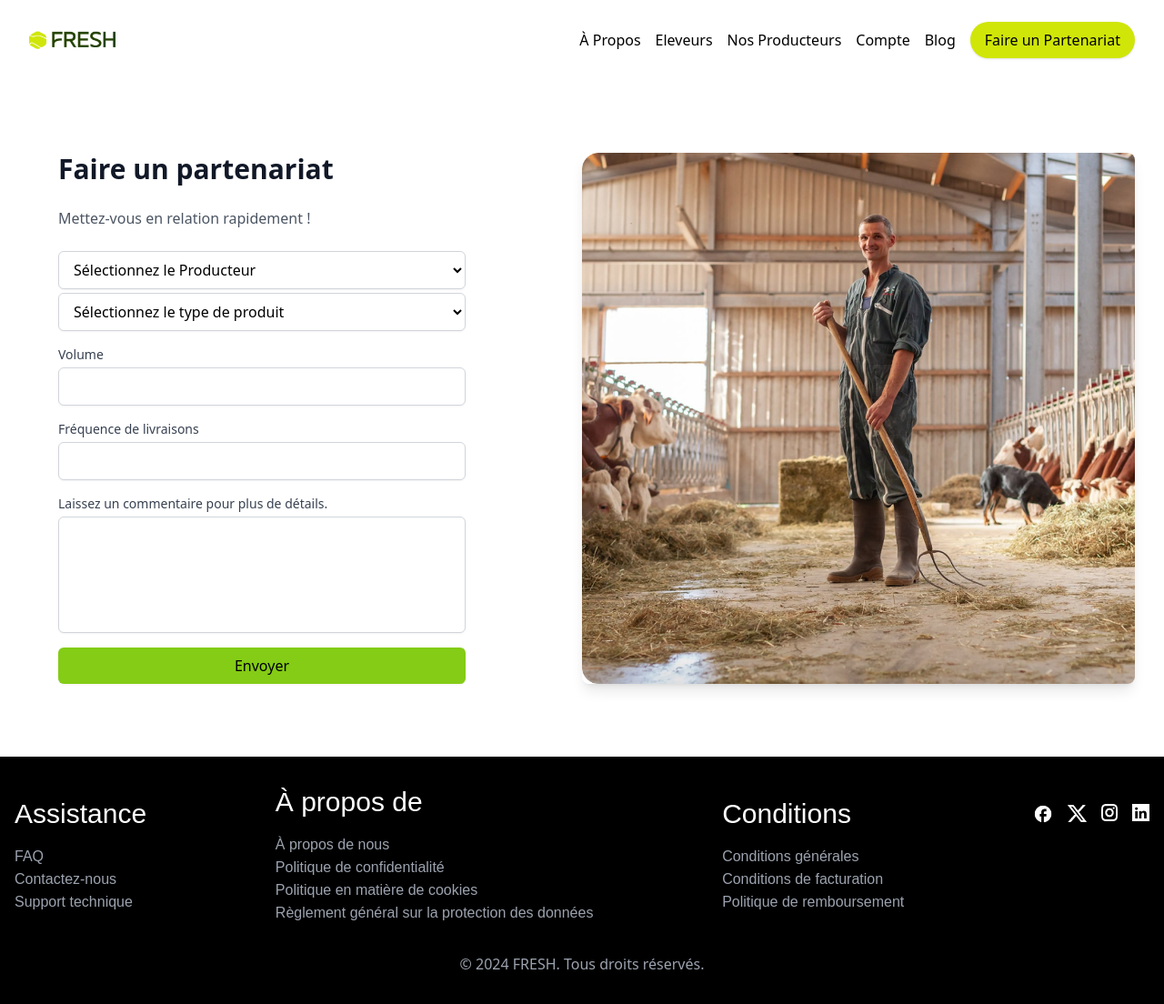
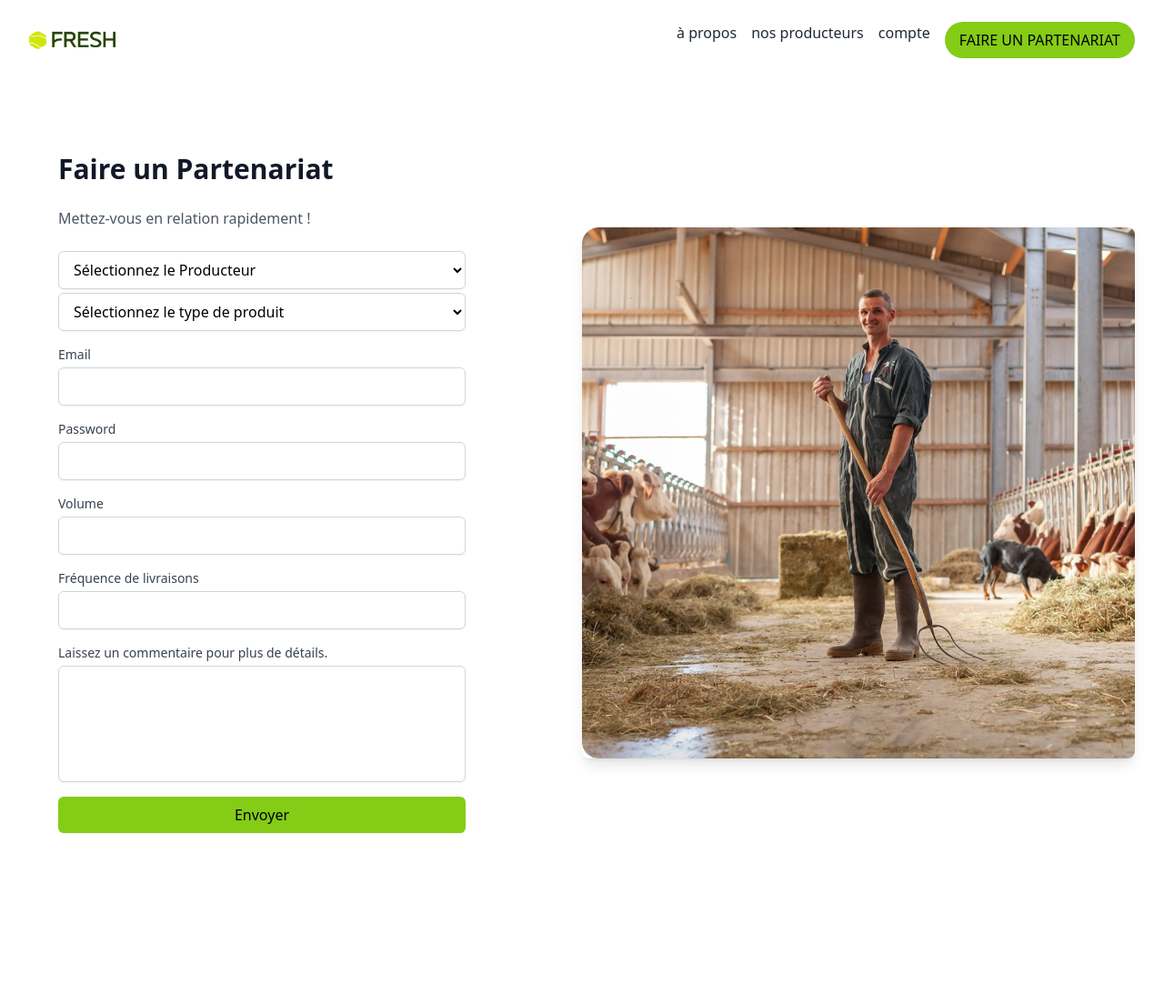
Before and after one commit to samib93/COm, a React (Create React App) app: page /partanariat in a window 1280 px wide. Shown: the whole page at 91% size. After the commit the page ends 996 px from the top, so only its background shows below. Built offline with nearby package versions, Linux system fonts and the light colour scheme.

Commit message:
last version

```diff
--- a/src/Component/Page/Partanariat/Partanariat.js
+++ b/src/Component/Page/Partanariat/Partanariat.js
@@ -7,14 +7,12 @@ import { createUserWithEmailAndPassword } from 'firebase/auth';
 import { doc, setDoc } from 'firebase/firestore';
 import ImgSignup from '../../../assets/img/partanariat.png'
 import Logo from '../../../assets/img/logohead.png'
-import facebook from "../../../assets/img/logo_facebook.png";
-import Instagram from '../../../assets/img/logo_instagram.png';
-import linkedin from '../../../assets/img/logo_likendin.png';
-import Twitter from '../../../assets/img/logo_Twitter.png';
 
 const Partanariat = () => {
   const [producteur, setProducteur] = useState('');
   const [type_produit, setType_produit] = useState('');
+  const [email, setEmail] = useState('');
+  const [password, setPassword] = useState('');
   const [volume, setVolume] = useState('');
   const [frequence_livraison, setFrequence_livraison] = useState('');
   const [commentaire, setCommentaire] = useState('');
@@ -30,17 +28,19 @@ const Partanariat = () => {
     e.preventDefault();
 
     try {
-      const userCredential = await createUserWithEmailAndPassword(auth,);
+      const userCredential = await createUserWithEmailAndPassword(auth, email, password);
       const user = userCredential.user;
 
       await setDoc(doc(db, 'users', user.uid), {
         producteur,
         type_produit,
+        email,
+        password,
         volume,
         frequence_livraison,
         commentaire,
       });
-      alert("inscription réussi avec succès !!!")
+      alert("votre demande de partenariat à bien été enregistrer !!!")
 
       navigate('/'); // Redirigez vers la page d'accueil ou la page de connexion après l'inscription
     } catch (error) {
@@ -57,35 +57,24 @@ const Partanariat = () => {
           <img src={Logo} alt="Fresh Logo" className="h-5" />
           </a>
         </div>
-        <div className="hidden md:flex space-x-4 flex justify-between items-center">
-          <a href='/'>
-          </a>
-          <nav className="flex space-x-4">
-            <a href="#about-us" className="text-black hover:text-lime-500 transition">À Propos</a>
-            <a href="/products" className="text-black hover:text-lime-500 transition font-Raleway">Eleveurs</a>
-            <a href="/nos-producteurs" className="text-black hover:text-lime-500 transition">Nos Producteurs</a>
-            <a href="/compte" className="text-black hover:text-lime-500 transition">Compte</a>
-            <a href="/blog" className="text-black hover:text-lime-500 transition">Blog</a>
-          </nav>
-          <a href="/partanariat" className="bg-[#D0E608] text-black px-4 py-2 rounded-full shadow hover:bg-lime-500 transition">Faire un Partenariat</a>
-        </div>
+        <nav className="hidden md:flex space-x-4">
+          <a href="#a-propos" className="text-gray-800 hover:text-green-600">à propos</a>
+          <a href="#nos-producteurs" className="text-gray-800 hover:text-green-600">nos producteurs</a>
+          <a href="/login" className="text-gray-800 hover:text-green-600">compte</a>
+          <a href="/partanariat" className="bg-lime-500 text-black px-4 py-2 rounded-full hover:bg-lime-600">FAIRE UN PARTENARIAT</a>
+        </nav>
         <div className="md:hidden">
             <button onClick={toggleMenu} className="text-gray-800 hover:text-gray-600 focus:outline-none">
               <FontAwesomeIcon icon={isOpen ? faTimes : faBars} size="lg" />
             </button>
         </div>
         {isOpen && (
-        <div className="md:hidden h-full bg-[#020F14]">
-        <nav className="grid grid-rows-4">
-        <a href="#about-us" className="px-4 text-white hover:text-lime-500 transition">À Propos</a>
-        <a href="/products" className="px-4 text-white hover:text-lime-500 transition font-Raleway">Eleveurs</a>
-        <a href="/nos-producteurs" className="px-4 text-white hover:text-lime-500 transition font-Raleway">Nos producteurs</a>
-        <a href="#contact" className="px-4 text-white hover:text-lime-500 transition">Contact</a>
-        <a href="/blog" className="px-4 text-white hover:text-lime-500 transition">Blog</a>
-          <a href="/login" className="px-4 text-white hover:text-lime-500 transition">Compte</a>
-          <a href="/partanariat" className="bg-[#D0E608] text-black px-4 py-2 rounded-full w-64 shadow hover:bg-lime-500 transition">Faire un Partenariat</a>
+        <nav className="md:hidden h-full bg-white grid grid-rows-4">
+          <a href="#a-propos" className="text-gray-800 hover:text-green-600">à propos</a>
+          <a href="#nos-producteurs" className="text-gray-800 hover:text-green-600">nos producteurs</a>
+          <a href="/login" className="text-gray-800 hover:text-green-600">compte</a>
+          <a href="/partanariat" className="bg-lime-500 text-black px-4 py-2 rounded-full hover:bg-lime-600">FAIRE UN PARTENARIAT</a>
         </nav>
-      </div>
            )}
       </header>
 
@@ -93,7 +82,7 @@ const Partanariat = () => {
       <div className="flex flex-col md:flex-row items-center justify-between py-12 px-8 bg-white">
         {/* Form */}
         <div className="w-full md:w-1/2 max-w-lg bg-white p-8 rounded-lg">
-          <h2 className="text-3xl font-bold mb-6 text-gray-900">Faire un partenariat</h2>
+          <h2 className="text-3xl font-bold mb-6 text-gray-900">Faire un Partenariat</h2>
           <p className="mb-6 text-gray-600">Mettez-vous en relation rapidement !</p>
           <form onSubmit={handleSubmit} className="space-y-4">
             <div>
@@ -121,6 +110,26 @@ const Partanariat = () => {
                 <option value="Maraichers">Legumes</option>
                 <option value="Fromagers">Fruits</option>
               </select>
+            </div>
+            <div>
+              <label htmlFor="email" className="block text-sm font-medium text-gray-700">Email</label>
+              <input
+                id="email"
+                type="email"
+                value={email}
+                onChange={(e) => setEmail(e.target.value)}
+                className="mt-1 block w-full py-2 px-3 border border-gray-300 rounded-md shadow-sm focus:outline-none focus:ring-green-500 focus:border-green-500"
+              />
+            </div>
+            <div>
+              <label htmlFor="email" className="block text-sm font-medium text-gray-700">Password</label>
+              <input
+                id="password"
+                type="password"
+                value={password}
+                onChange={(e) => setPassword(e.target.value)}
+                className="mt-1 block w-full py-2 px-3 border border-gray-300 rounded-md shadow-sm focus:outline-none focus:ring-green-500 focus:border-green-500"
+              />
             </div>
             <div>
               <label htmlFor="volume" className="block text-sm font-medium text-gray-700">Volume</label>
@@ -161,54 +170,6 @@ const Partanariat = () => {
           <img src={ImgSignup} alt="Plantation" className="object-cover rounded-lg shadow-lg" />
         </div>
       </div>
-      <footer className="bg-black text-white py-8">
-        <div className="container mx-auto px-4">
-          <div className="flex flex-col md:flex-row justify-between items-start md:items-center">
-            <div className="mb-6 md:mb-0">
-              <h2 className="font-florensa text-3xl font-normal mb-4">Assistance</h2>
-              <ul>
-                <li><a href="#" className="font-raleway text-gray-400 hover:text-white">FAQ</a></li>
-                <li><a href="#" className="font-raleway text-gray-400 hover:text-white">Contactez-nous</a></li>
-                <li><a href="#" className="font-raleway text-gray-400 hover:text-white">Support technique</a></li>
-              </ul>
-            </div>
-            <div className="mb-6 md:mb-0">
-              <h2 className="font-florensa text-3xl font-normal mb-4">À propos de</h2>
-              <ul>
-                <li><a href="#" className="font-raleway text-gray-400 hover:text-white">À propos de nous</a></li>
-                <li><a href="#" className="font-raleway text-gray-400 hover:text-white">Politique de confidentialité</a></li>
-                <li><a href="#" className="font-raleway text-gray-400 hover:text-white">Politique en matière de cookies</a></li>
-                <li><a href="#" className="font-raleway text-gray-400 hover:text-white">Règlement général sur la protection des données</a></li>
-              </ul>
-            </div>
-            <div className="mb-6 md:mb-0">
-              <h2 className="font-florensa text-3xl font-normal mb-4">Conditions</h2>
-              <ul>
-                <li><a href="#" className="font-raleway text-gray-400 hover:text-white">Conditions générales</a></li>
-                <li><a href="#" className="font-raleway text-gray-400 hover:text-white">Conditions de facturation</a></li>
-                <li><a href="#" className="font-raleway text-gray-400 hover:text-white">Politique de remboursement</a></li>
-              </ul>
-            </div>
-            <div className="flex space-x-4 w-32 h-32">
-              <a href="#" className="mt-2 text-gray-400 hover:text-white">
-                <img src={facebook} alt="Facebook" />
-              </a>
-              <a href="#" className="mt-2 text-gray-400 hover:text-white">
-                <img src={Twitter} alt="Twitter" />
-              </a>
-              <a href="#" className="mt-2 text-gray-400 hover:text-white">
-                <img src={Instagram} alt="Instagram" />
-              </a>
-              <a href="#" className="mt-2 text-gray-400 hover:text-white">
-                <img src={linkedin} alt="LinkedIn" />
-              </a>
-            </div>
-          </div>
-          <div className="text-center text-gray-400 mt-8">
-            &copy; 2024 FRESH. Tous droits réservés.
-          </div>
-        </div>
-      </footer>
     </div>
   );
 };
```
